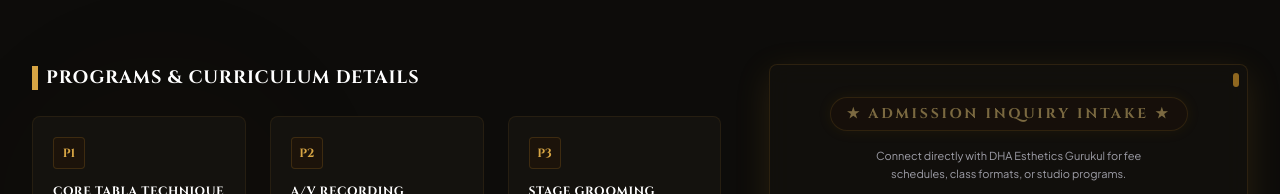
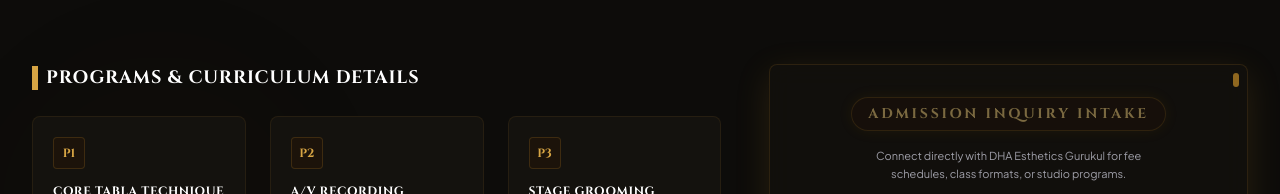
Before and after one commit to sandiptablaoffice/Sandip-Ghosh, a React (Vite) app: page / in a window 1280 px wide. Shown: the part 9499-9693 px from the top of the page. Built offline with nearby package versions, Linux system fonts and the light colour scheme; a web font is replaced by a local one.

Commit message:
style: remove star decorations from admission header

```diff
--- a/src/components/Classes.tsx
+++ b/src/components/Classes.tsx
@@ -436,7 +436,7 @@ export default function Classes() {
               <div className="text-center mb-6">
                 <span className="inline-block px-4 py-1.5 rounded-full bg-gold-950/40 border border-gold-500/30 shadow-[0_0_15px_rgba(197,141,42,0.15)] mb-2 animate-pulse">
                   <h3 className="font-cinzel text-xs sm:text-sm font-bold text-gold-300 tracking-[0.2em] uppercase">
-                    ★ Admission Inquiry Intake ★
+                    Admission Inquiry Intake
                   </h3>
                 </span>
                 <p className="text-[11px] text-zinc-400 mt-2 leading-relaxed max-w-xs mx-auto">
```
